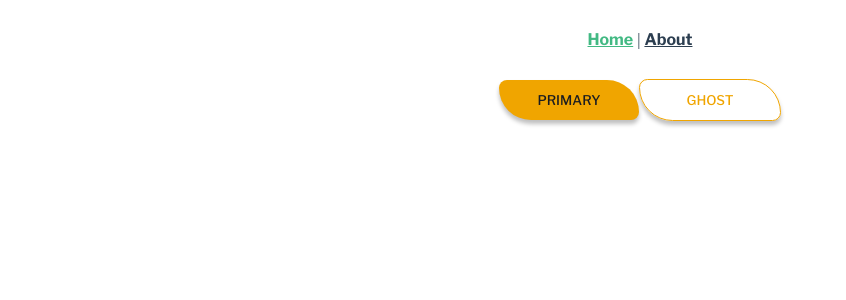
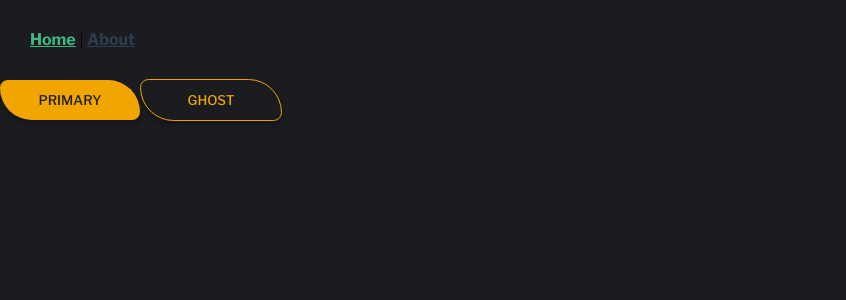
Before and after one commit to jensengbg-christian-mosciatti/ux-rocks, a Vue app: page /tickets in a window 1280 px wide. Shown: the top 300 px of the page, without its empty margins (0-846 px from the left). Built offline with nearby package versions, Linux system fonts and the light colour scheme.

Commit message:
some chnages to general styles, Tickets.vue

```diff
--- a/src/App.vue
+++ b/src/App.vue
@@ -7,6 +7,8 @@
 </template>
 
 <style lang="scss">
+@import '@/styles/_general';
+
 * {
   margin: 0;
   padding: 0;
@@ -19,13 +21,17 @@
   box-sizing: inherit;
 }
 
+html {
+  background-color: $black;
+}
+
 #app {
   // font-family: Avenir, Helvetica, Arial, sans-serif;
   // font-size: 14px;
   -webkit-font-smoothing: antialiased;
   -moz-osx-font-smoothing: grayscale;
-  text-align: center;
-  color: #2c3e50;
+  // text-align: center;
+  // color: #2c3e50;
 }
 
 #nav {
@@ -40,16 +46,4 @@
     }
   }
 }
-
-button {
-  cursor: pointer;
-  border: none;
-
-  &:focus {
-    outline: none;
-  }
-  &:disabled {
-    box-shadow: none;
-  }
-}
 </style>
--- /dev/null
+++ b/src/styles/_general.scss
@@ -0,0 +1,45 @@
+button {
+  font-family: $font-button;
+  font-weight: 500;
+  cursor: pointer;
+  border: none;
+
+  &:focus {
+    outline: none;
+  }
+  &:disabled {
+    box-shadow: none;
+  }
+}
+
+a {
+  font-family: $font-links;
+  font-weight: 300;
+}
+
+h1 {
+  font-family: $font-title;
+  font-size: 2.86em;
+}
+h2 {
+  font-size: 1.43em;
+}
+h3 {
+  font-size: 1.3em;
+}
+
+h2,
+h3,
+h4,
+h5,
+h6 {
+  font-family: $font-h2;
+  line-height: 2.14em;
+  letter-spacing: 0.05em;
+  font-weight: bold;
+}
+
+p {
+  font-family: $font-text;
+  line-height: 1.86em;
+}
--- a/src/styles/_variables.scss
+++ b/src/styles/_variables.scss
@@ -10,13 +10,14 @@ $font-links: 'Libre Franklin', sans-serif;
 $font-text: 'Libre Baskerville', serif;
 
 //*MARGINS
-$margin-v-h1: 1.63em;
-$margin-v-h2: 0.75em;
-$margin-v-button: 2.5em;
-$margin-v-section: 6.25em;
-$margin-v-img: 1.63em;
-$margin-v-p: 2.69em;
-
+$margin-v-h1: 1.86em;
+$margin-v-h2: 0.86em;
+$margin-v-button: 2.86em;
+$margin-v-section: 7.14em;
+$margin-v-img: 1.86em;
+$margin-v-p: 3.07em;
+//*PADDINGS
+$padding-p: 1.5em;
 
 //*COLORS
 $white: #f4f4f4;
@@ -40,40 +41,3 @@ $radial_shadow: radial-gradient(
   rgba(26, 28, 32, 0.33) 20%,
   rgba(26, 28, 32, 0.75) 100%
 );
-
-//*GENERAL STYLES
-button {
-  font-family: $font-button;
-  font-weight: 500;
-}
-
-a {
-  font-family: $font-links;
-  font-weight: 300;
-}
-
-h1 {
-  font-family: $font-title;
-  font-size: 2.85em;
-}
-h2 {
-  font-size: 1.53em;
-}
-h3 {
-  font-size: 1.43em;
-}
-
-h2,
-h3,
-h4,
-h5,
-h6 {
-  font-family: $font-h2;
-  line-height: 1.88em;
-  font-weight: bold;
-}
-
-p {
-  font-family: $font-text;
-  line-height: 1.63em;
-}
--- a/src/views/Tickets.vue
+++ b/src/views/Tickets.vue
@@ -1,5 +1,34 @@
 <template>
-  <div class="cont"></div>
+  <main>
+    <section class="title">
+      <h1>Tickets</h1>
+    </section>
+    <section class="main-cont">
+      <div class="inner-box info-box">
+        <article>
+          <h2>How to get tickets</h2>
+          <p>
+            Lorem ipsum dolor sit amet consectetur, adipisicing elit. Cupiditate
+            pariatur inventore laboriosam maxime. Ipsum repellendus magnam ea
+            officiis nisi fugiat, nobis facere atque eos. Expedita odit
+            explicabo dignissimos architecto unde.
+          </p>
+        </article>
+        <article>
+          <h2>Prices</h2>
+          <p>
+            - One day ticket: 250 Kr <br />
+            - Two days ticket: 400 Kr <br />
+            - Three days ticket: 600 Kr
+          </p>
+        </article>
+      </div>
+      <div class="inner-box ticket-box">
+        <h2>Title</h2>
+        <p>Paragraph</p>
+      </div>
+    </section>
+  </main>
 </template>
 
 <script>
@@ -7,24 +36,44 @@ export default {}
 </script>
 
 <style lang="scss" scoped>
-.cont div {
-  margin: 1em;
-  width: 400px;
-  // height: 100px;
-  background-color: rgb(26, 28, 32);
-  color: radial-gradient(
-    circle,
-    rgba(26, 28, 32, 0.33) 20%,
-    rgba(26, 28, 32, 0.75) 100%
-  );
+body {
+  background: url('../assets/img/bck-tickets.jpg');
+  background-color: pink;
 }
-h1,
+main {
+  display: flex;
+  flex-direction: column;
+  align-items: center;
+}
+.main-cont {
+  display: grid;
+  column-gap: 2em;
+  grid-template: 1fr / 1fr 1fr;
+}
+
+.inner-box {
+  padding: $padding-p;
+}
+
+article:not(:last-of-type) {
+  max-width: 20em;
+  margin-bottom: $margin-v-p;
+}
+
+h1 {
+  color: $white;
+}
+
 h3,
 h2 {
   color: $gold;
+  margin-bottom: 0.4em;
 }
 p {
   color: $white;
-  padding: $margin-v-p 1em;
+  // padding: $margin-v-p 1em;
+}
+
+@media screen {
 }
 </style>
```
Also changed, not shown: src/assets/img/bck-tickets.jpg (added).
